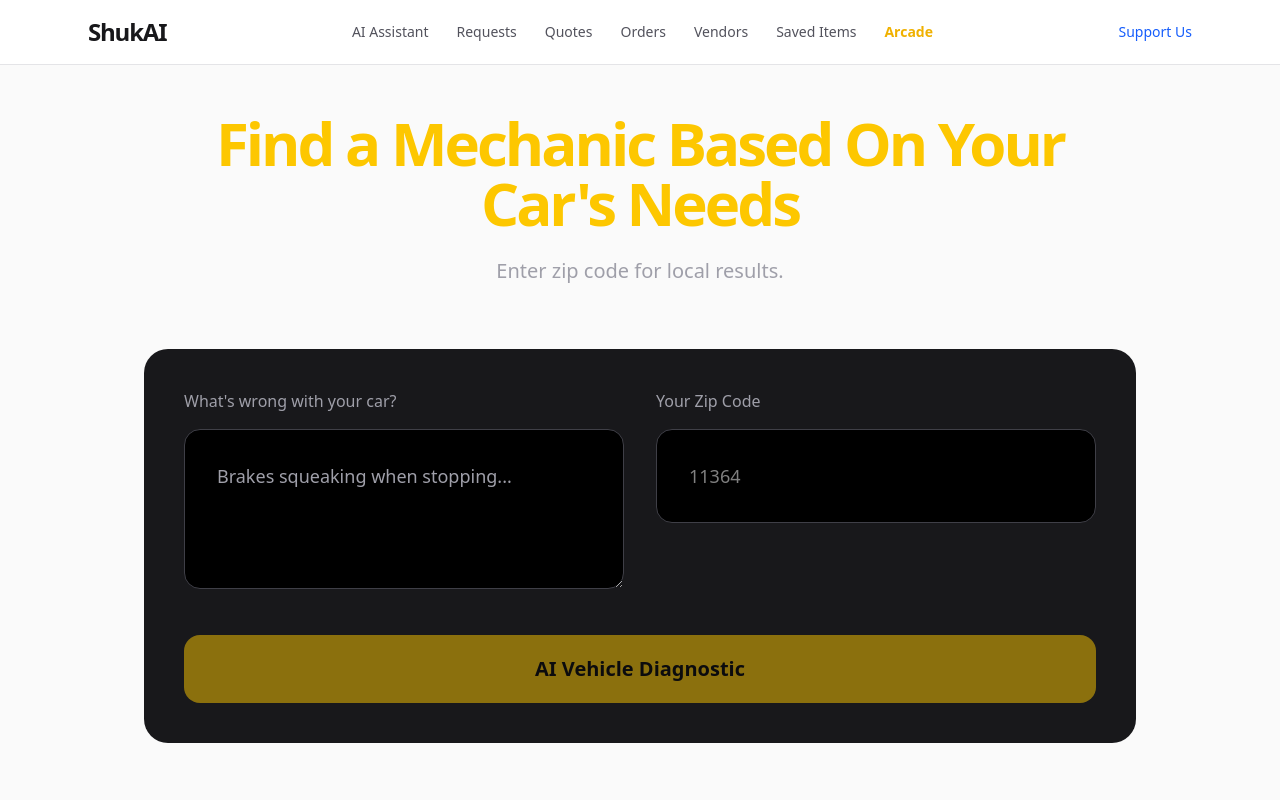
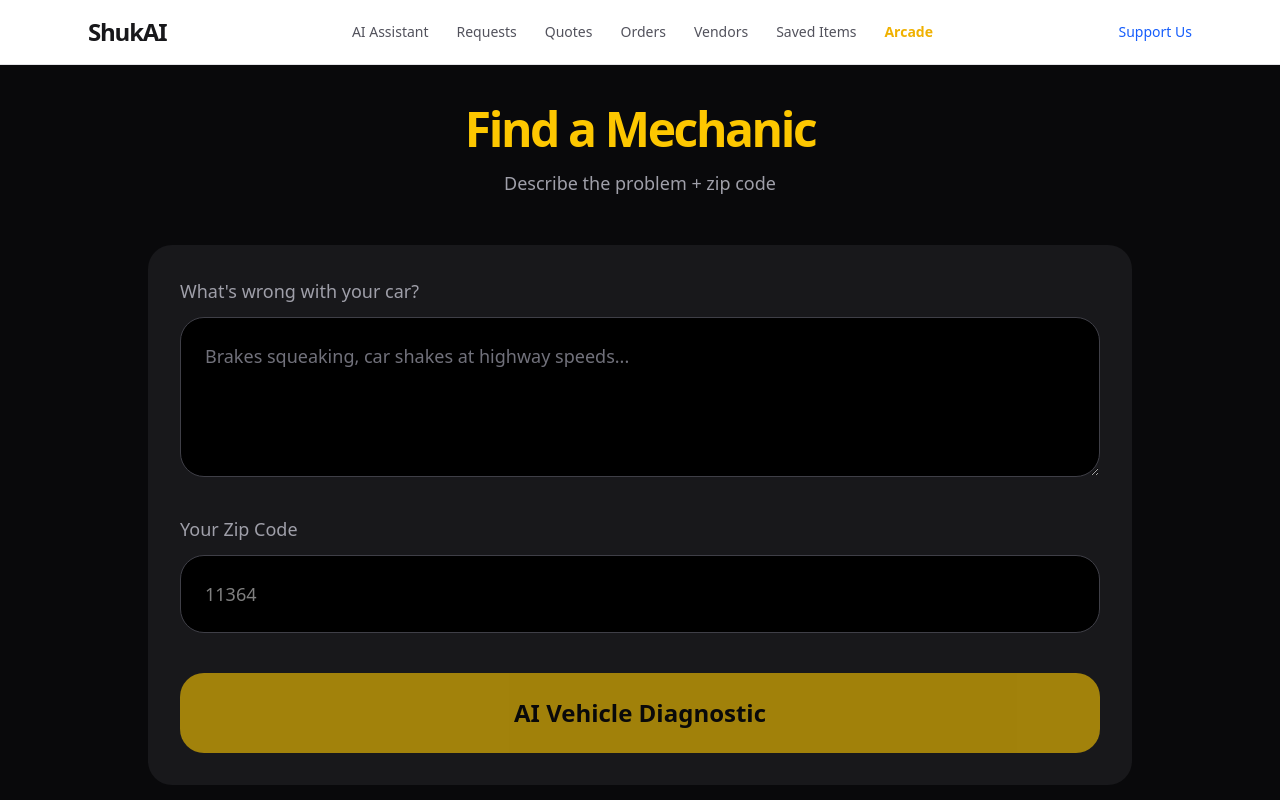
Before and after one commit to Gr33nstonecorp/shuka, a Next.js app: page /assistant in a window 1280 px wide. Shown: the top 800 px of the page. Built offline with nearby package versions, Linux system fonts and the light colour scheme.

Commit message:
Refactor mechanic search page layout and functionality

```diff
--- a/app/assistant/page.tsx
+++ b/app/assistant/page.tsx
@@ -60,33 +60,35 @@ export default function AssistantPage() {
   };
 
   return (
-    <div className="max-w-5xl mx-auto px-4 py-12">
-      <div className="text-center mb-16">
-        <h1 className="text-6xl font-black tracking-tighter text-yellow-400 mb-6">
-          Find a Mechanic Based On Your Car's Needs
+    <div className="min-h-screen bg-zinc-950 text-white pb-20">
+      <div className="max-w-5xl mx-auto px-5 py-10">
+        <div className="text-center mb-12">
+          <h1 className="text-5xl font-black tracking-tighter text-yellow-400 mb-4">
+            Find a Mechanic
           </h1>
-        <p className="text-zinc-400 text-xl">Enter zip code for local results.</p>
+          <p className="text-zinc-400 text-lg">Describe the problem + zip code</p>
         </div>
 
-      <div className="bg-zinc-900 rounded-3xl p-10 mb-16">
-        <div className="grid md:grid-cols-2 gap-8">
+        <div className="bg-zinc-900 rounded-3xl p-8 mb-12">
+          <div className="space-y-8">
             <div>
-            <p className="text-zinc-400 mb-4">What's wrong with your car?</p>
+              <p className="text-zinc-400 mb-3 text-lg">What's wrong with your car?</p>
               <textarea
                 value={input}
                 onChange={(e) => setInput(e.target.value)}
-              placeholder="Brakes squeaking when stopping..."
-              className="w-full bg-black border border-zinc-700 rounded-2xl p-8 text-lg text-white placeholder-zinc-400 min-h-[160px] focus:border-yellow-400"
+                placeholder="Brakes squeaking, car shakes at highway speeds..."
+                className="w-full bg-black border border-zinc-700 rounded-3xl p-6 text-lg min-h-[160px] text-white placeholder-zinc-500"
               />
             </div>
+
             <div>
-            <p className="text-zinc-400 mb-4">Your Zip Code</p>
+              <p className="text-zinc-400 mb-3 text-lg">Your Zip Code</p>
               <input
                 type="text"
                 value={zip}
                 onChange={(e) => setZip(e.target.value)}
                 placeholder="11364"
-              className="w-full bg-black border border-zinc-700 rounded-2xl p-8 text-lg text-white"
+                className="w-full bg-black border border-zinc-700 rounded-3xl p-6 text-lg text-white"
               />
             </div>
           </div>
@@ -94,48 +96,48 @@ export default function AssistantPage() {
           <button
             onClick={handleFindMechanic}
             disabled={loading || !input.trim()}
-          className="mt-10 w-full bg-yellow-400 hover:bg-yellow-300 disabled:opacity-50 text-black font-semibold py-5 rounded-2xl text-xl"
+            className="mt-10 w-full bg-yellow-400 hover:bg-yellow-300 disabled:opacity-60 text-black font-bold py-6 rounded-3xl text-2xl active:scale-95 transition"
           >
-          {loading ? "Finding mechanics..." : "AI Vehicle Diagnostic"}
+            {loading ? "Searching local mechanics..." : "AI Vehicle Diagnostic"}
           </button>
         </div>
 
-      {error && <div className="text-red-400 text-center py-8 text-lg">{error}</div>}
+        {error && <div className="text-red-400 text-center py-8 text-xl">{error}</div>}
 
         {possibleCause && (
-        <div className="mb-12 bg-zinc-900 rounded-3xl p-10">
-          <h3 className="text-xl font-semibold mb-4 text-yellow-400">Possible Cause</h3>
-          <p className="text-zinc-300 text-lg">{possibleCause}</p>
+          <div className="mb-12 bg-zinc-900 rounded-3xl p-8">
+            <h3 className="text-yellow-400 text-xl font-semibold mb-3">Possible Cause</h3>
+            <p className="text-zinc-300 text-lg leading-relaxed">{possibleCause}</p>
           </div>
         )}
 
         {mechanics.length > 0 && (
+          <div className="mb-20">
+            <h2 className="text-3xl font-semibold mb-8 text-center">Local Mechanics (Best Reviews First)</h2>
+
+            <div className="space-y-8">
+              {mechanics.map((m, i) => (
+                <div key={i} className="bg-zinc-900 rounded-3xl p-8 border border-zinc-800">
+                  <div className="flex justify-between mb-6">
                     <div>
-          <h2 className="text-4xl font-semibold mb-10 text-center">Recommended Mechanics (Best Reviews First)</h2>
-
-          <div className="grid md:grid-cols-2 lg:grid-cols-3 gap-8 mb-16">
-            {mechanics.map((m, i) => (
-              <div key={i} className="bg-zinc-900 rounded-3xl p-10 border border-zinc-800 hover:border-yellow-400/50 transition">
-                <div className="flex justify-between items-start mb-6">
-                  <div>
-                    <h3 className="text-2xl font-semibold">{m.name}</h3>
-                    <div className="text-yellow-400 text-5xl font-black mt-2">${m.price}</div>
+                      <h3 className="text-2xl font-bold">{m.name}</h3>
+                      <div className="text-yellow-400 text-4xl font-black mt-1">${m.price}</div>
                     </div>
                     <div className="text-right">
                       <div className="text-sm text-zinc-400">Distance</div>
-                    <div className="text-xl font-medium">{m.distance}</div>
+                      <div className="text-xl">{m.distance}</div>
                       <div className="text-yellow-400">★ {m.rating}</div>
                     </div>
                   </div>
 
-                <p className="text-zinc-300 mb-8">{m.reason}</p>
+                  <p className="text-zinc-300 mb-6">{m.reason}</p>
 
                   <a
                     href={m.website}
                     target="_blank"
-                  className="block w-full text-center bg-yellow-400 hover:bg-yellow-300 text-black font-semibold py-4 rounded-2xl"
+                    className="block w-full text-center bg-yellow-400 hover:bg-yellow-300 text-black font-bold py-5 rounded-2xl text-lg"
                   >
-                  Visit Shop / Book Appointment
+                    Contact / Book Now
                   </a>
                 </div>
               ))}
@@ -143,7 +145,7 @@ export default function AssistantPage() {
 
             <button
               onClick={generateReport}
-            className="w-full py-7 bg-yellow-400 hover:bg-yellow-300 text-black font-semibold rounded-3xl text-2xl shadow-xl"
+              className="mt-12 w-full py-6 bg-yellow-400 hover:bg-yellow-300 text-black font-bold rounded-3xl text-2xl"
             >
               📋 Generate Official Repair Report
             </button>
@@ -151,40 +153,23 @@ export default function AssistantPage() {
         )}
 
         {showReport && (
-        <div className="bg-white text-black rounded-3xl p-10 shadow-2xl mt-16">
+          <div className="bg-white text-black rounded-3xl p-10 shadow-2xl">
+            {/* Report content same as before */}
             <div className="bg-black text-white p-10 rounded-t-3xl -mx-10 -mt-10 mb-12 text-center">
               <div className="text-4xl font-black text-yellow-400">SHUKAI</div>
-            <div className="text-lg tracking-widest">OFFICIAL REPAIR REPORT</div>
+              <div className="text-lg">OFFICIAL REPAIR REPORT</div>
             </div>
 
             <p className="text-3xl font-semibold mb-10">Problem: {input}</p>
-          {possibleCause && <p className="text-xl mb-8 text-zinc-600">Possible Cause: {possibleCause}</p>}
-
-          <table className="w-full mb-12 text-lg">
-            <thead>
-              <tr className="border-b-2 border-black">
-                <th className="text-left py-5">Mechanic</th>
-                <th className="text-left py-5">Estimate</th>
-                <th className="text-left py-5">Distance</th>
-              </tr>
-            </thead>
-            <tbody>
-              {mechanics.map((m, i) => (
-                <tr key={i} className="border-b">
-                  <td className="py-6 font-medium">{m.name}</td>
-                  <td className="py-6 font-semibold">${m.price}</td>
-                  <td className="py-6">{m.distance}</td>
-                </tr>
-              ))}
-            </tbody>
-          </table>
+            {possibleCause && <p className="text-xl mb-8">Possible Cause: {possibleCause}</p>}
 
             <div className="flex gap-4">
-            <button onClick={() => window.print()} className="flex-1 py-5 bg-black text-white rounded-2xl text-lg">Print / Save as PDF</button>
-            <button onClick={() => setShowReport(false)} className="flex-1 py-5 border border-black rounded-2xl text-lg">Close Report</button>
+              <button onClick={() => window.print()} className="flex-1 py-5 bg-black text-white rounded-2xl">Print / Save PDF</button>
+              <button onClick={() => setShowReport(false)} className="flex-1 py-5 border border-black rounded-2xl">Close</button>
             </div>
           </div>
         )}
       </div>
+    </div>
   );
 }
```
Lines whose indentation alone changed are shown as unchanged.
